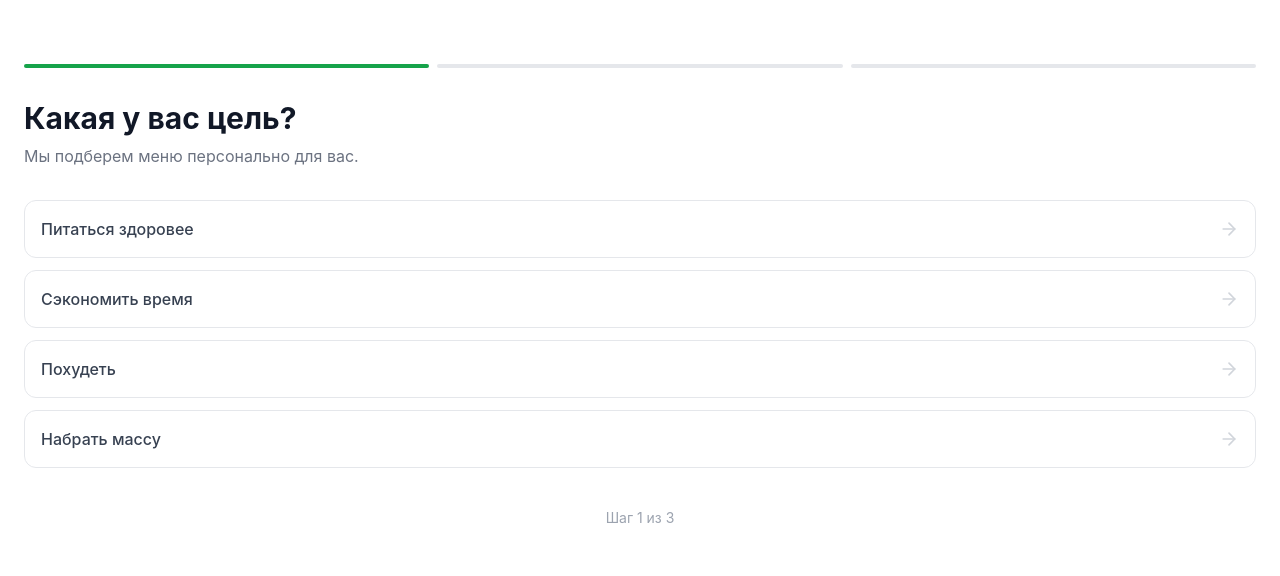
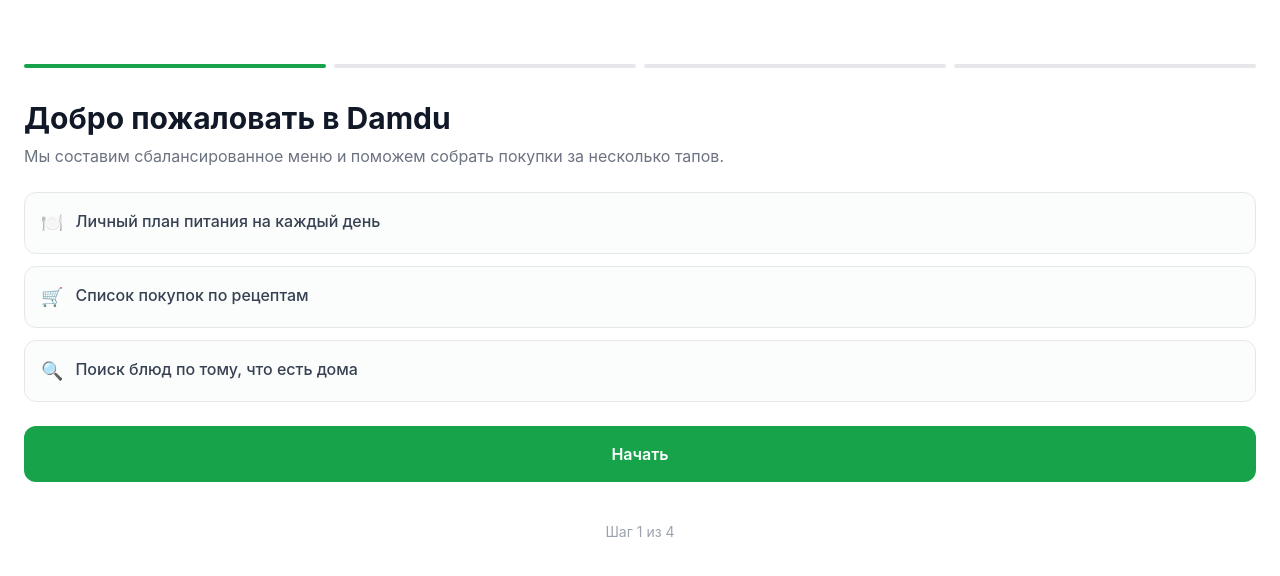
Before and after one commit to denisoed/damdu, a React (Vite) app: page / in a window 1280 px wide. Shown: the top 576 px of the page. Built offline with nearby package versions, Linux system fonts and the light colour scheme.

Commit message:
Add introductory step to onboarding

```diff
--- a/src/components/Onboarding.tsx
+++ b/src/components/Onboarding.tsx
@@ -23,8 +23,10 @@
     }
   ];
 
+  const stepsCount = questions.length + 1;
+
   const handleNext = () => {
-    if (step < questions.length - 1) {
+    if (step < stepsCount - 1) {
       setStep(step + 1);
     } else {
       onComplete();
@@ -35,17 +37,45 @@
     <div className="h-full flex flex-col justify-between p-6 bg-white animate-fade-in">
       <div className="mt-10">
         <div className="flex gap-2 mb-8">
-          {questions.map((_, i) => (
+          {Array.from({ length: stepsCount }).map((_, i) => (
             <div key={i} className={`h-1 flex-1 rounded-full transition-all duration-500 ${i <= step ? 'bg-green-600' : 'bg-gray-200'}`} />
           ))}
         </div>
 
+        {step === 0 ? (
+          <div className="animate-slide-up space-y-6">
+            <div>
+              <h1 className="text-3xl font-bold text-gray-900 mb-2">Добро пожаловать в Damdu</h1>
+              <p className="text-gray-500">Мы составим сбалансированное меню и поможем собрать покупки за несколько тапов.</p>
+            </div>
+
+            <div className="space-y-3">
+              {["Личный план питания на каждый день", "Список покупок по рецептам", "Поиск блюд по тому, что есть дома"].map((text, idx) => (
+                <div
+                  key={text}
+                  className="p-4 rounded-xl border border-gray-200 bg-gray-50/60 text-gray-700 font-medium flex items-start gap-3 animate-slide-up opacity-0"
+                  style={{ animationDelay: `${idx * 100}ms` }}
+                >
+                  <span className="text-lg">{['🍽️', '🛒', '🔍'][idx]}</span>
+                  <span>{text}</span>
+                </div>
+              ))}
+            </div>
+
+            <button
+              onClick={handleNext}
+              className="w-full p-4 rounded-xl bg-green-600 text-white font-semibold hover:bg-green-700 transition-colors active:scale-[0.98]"
+            >
+              Начать
+            </button>
+          </div>
+        ) : (
           <div key={step} className="animate-slide-up">
-          <h1 className="text-3xl font-bold text-gray-900 mb-2">{questions[step].title}</h1>
+            <h1 className="text-3xl font-bold text-gray-900 mb-2">{questions[step - 1].title}</h1>
             <p className="text-gray-500 mb-8">Мы подберем меню персонально для вас.</p>
 
             <div className="space-y-3">
-            {questions[step].options.map((opt, idx) => (
+              {questions[step - 1].options.map((opt, idx) => (
                 <button
                   key={idx}
                   onClick={handleNext}
@@ -58,8 +88,9 @@
               ))}
             </div>
           </div>
+        )}
       </div>
-      <div className="text-center text-gray-400 text-sm animate-fade-in delay-300 mt-10">Шаг {step + 1} из {questions.length}</div>
+      <div className="text-center text-gray-400 text-sm animate-fade-in delay-300 mt-10">Шаг {step + 1} из {stepsCount}</div>
     </div>
   );
 };
```
Lines whose indentation alone changed are shown as unchanged.
